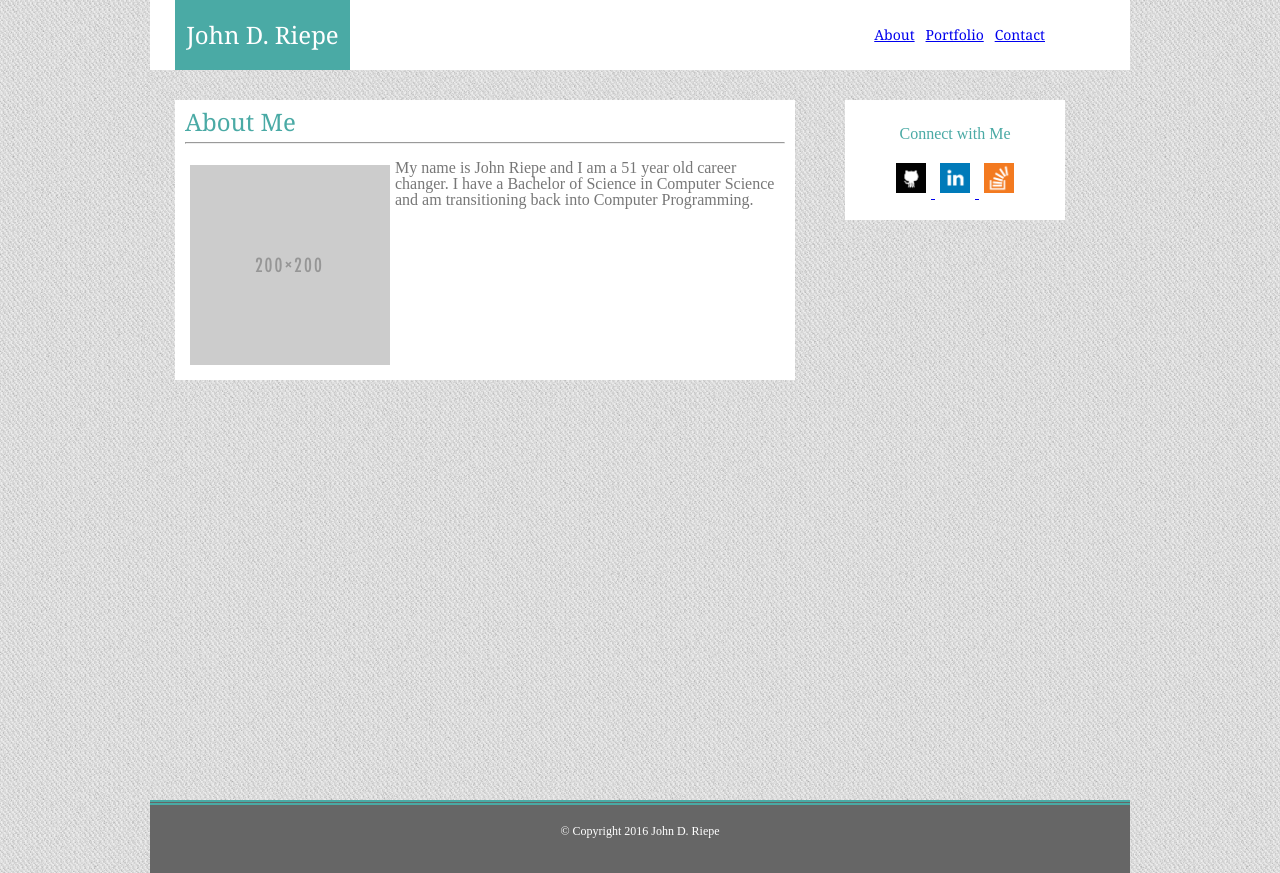
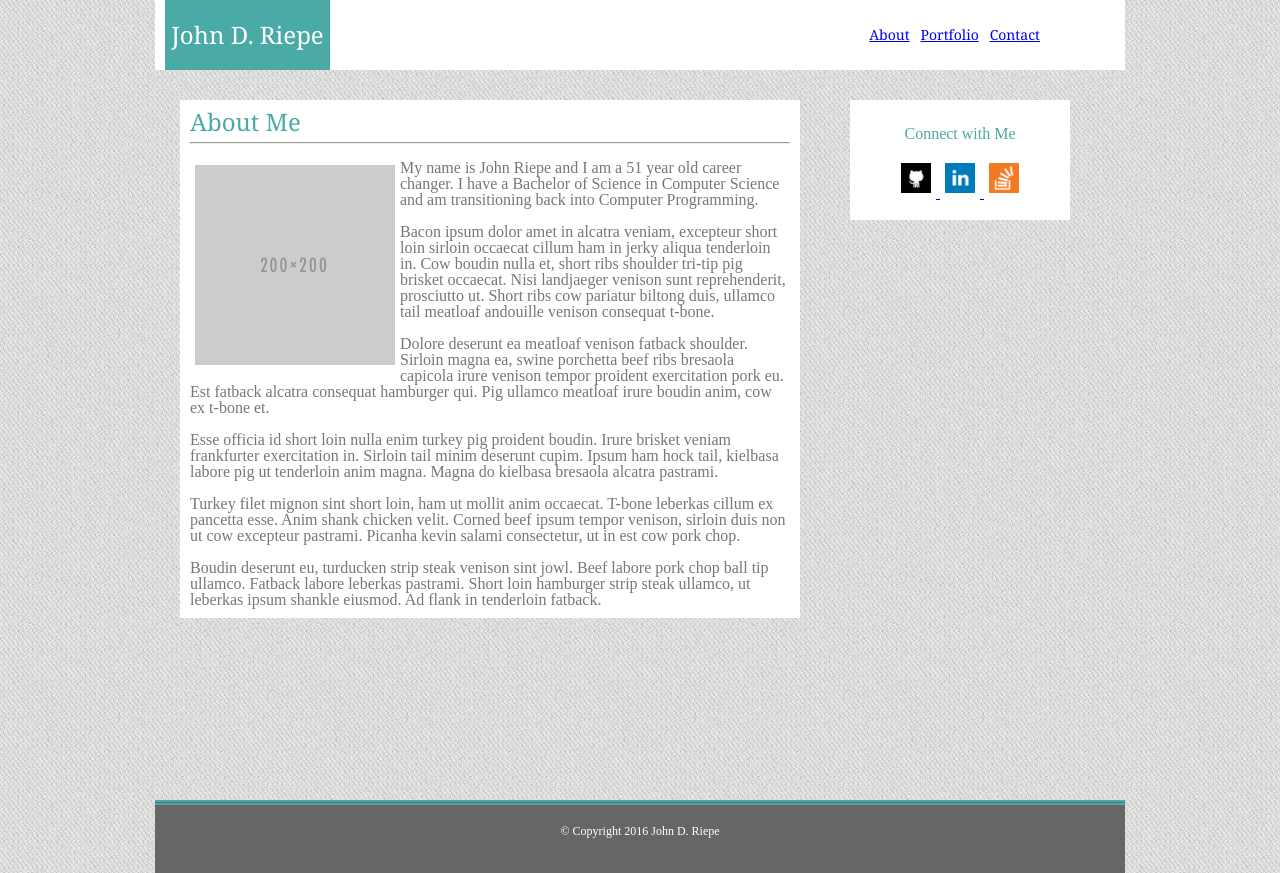
Before and after one commit to JRiepe/Basic-Portfolio, a PHP site: page /index.php in a window 1280 px wide. Run offline with PHP 8.4, Linux system fonts and the light colour scheme.

Commit message:
fixed media tags

```diff
--- a/assets/css/style.css
+++ b/assets/css/style.css
@@ -15,8 +15,8 @@ header {
 	background-color: #4aaaa5;
 	font-family: 'Georgia', Times, Times New Roman, serif;
 	font-size: 24px;
-	margin-left: 25px;
-	width: 175px;
+	margin-left: 10px;
+	width: 165px;
 	text-align: center;
 	line-height: 70px;
 }
@@ -37,10 +37,10 @@ nav {
 	position: relative;
 	float: right;
 	line-height: 70px;
-	text-align: center;
+	text-align: right;
 	font-family: 'Georgia', Times, Times New Roman, serif;
 	font-size: 14px;
-	margin-right: 85;
+	margin-right: 85px;
 	color: #77777;
 
 }
@@ -54,19 +54,20 @@ section {
 	float: left;
 	padding: 10px;
 	margin: 30px 25px 0px 25px;
-	/* text-overflow: auto; */
-	/*overflow: auto;*/
+	text-overflow: auto;
+	overflow: auto;
 
 }
 
 img {
 
 	padding: 5px;
+
 }
 
 /* Right Side CSS */
 aside {
-
+	position: relative;
 	color: #4aaaa5;
 	width: 200px;
 	height: 100px;
@@ -174,28 +175,42 @@ h2 {
 
 	/* @Media Screen Tags */
 
-@media screen and (max-width: 980px)
+@media screen and (min-width: 980px)
 	{
 		body {
-			width: 960px;
+			width: 970px;
 			}
 
 	}
-@media screen and (max-width: 768px)
+@media screen and (min-width: 720px) and (max-width: 979px)
 	{
 		body {
 			width: 700px;
+
 			}
 
 	}
-@media screen and (max-width: 640px)
+@media screen and (min-width: 560px) and (max-width: 719px)
 
 	{
 		body {
 			width: 550px;
 			}
 		section {
-			width: 500;
+			width: 500px;
 			}
 
 	}
+
+
+@media screen and (min-width: 320px) and (max-width: 559px)
+
+	{
+		body {
+			width: 320px;
+			}
+		section {
+			width: 310px;
+			}
+
+	}
--- a/index.html
+++ b/index.html
@@ -42,6 +42,18 @@
 			<br>
 			<img src="assets/images/placeholder.png" alt="Picture" style="width: 200px; height: 200px;" align="left">
 			<p> My name is John Riepe and I am a 51 year old career changer. I have a Bachelor of Science in Computer Science and am transitioning back into Computer Programming.</p>
+			<br>
+			<p>Bacon ipsum dolor amet in alcatra veniam, excepteur short loin sirloin occaecat cillum ham in jerky aliqua tenderloin in. Cow boudin nulla et, short ribs shoulder tri-tip pig brisket occaecat. Nisi landjaeger venison sunt reprehenderit, prosciutto ut. Short ribs cow pariatur biltong duis, ullamco tail meatloaf andouille venison consequat t-bone.</p>
+			<br>
+			<p>Dolore deserunt ea meatloaf venison fatback shoulder. Sirloin magna ea, swine porchetta beef ribs bresaola capicola irure venison tempor proident exercitation pork eu. Est fatback alcatra consequat hamburger qui. Pig ullamco meatloaf irure boudin anim, cow ex t-bone et.</p>
+			<br>
+			<p>Esse officia id short loin nulla enim turkey pig proident boudin. Irure brisket veniam frankfurter exercitation in. Sirloin tail minim deserunt cupim. Ipsum ham hock tail, kielbasa labore pig ut tenderloin anim magna. Magna do kielbasa bresaola alcatra pastrami.</p>
+			<br>
+			<p>Turkey filet mignon sint short loin, ham ut mollit anim occaecat. T-bone leberkas cillum ex pancetta esse. Anim shank chicken velit. Corned beef ipsum tempor venison, sirloin duis non ut cow excepteur pastrami. Picanha kevin salami consectetur, ut in est cow pork chop.</p>
+			<br>
+			<p>Boudin deserunt eu, turducken strip steak venison sint jowl. Beef labore pork chop ball tip ullamco. Fatback labore leberkas pastrami. Short loin hamburger strip steak ullamco, ut leberkas ipsum shankle eiusmod. Ad flank in tenderloin fatback.</p>
+
+
 		</section>
 
 		<!-- Right side content -->
@@ -60,6 +72,7 @@
 			<a href="http://www.stackoverflow.com">
 				<img src="assets/images/overflow.png" alt="Stack Overflow" style="width: 30px; height: 30px;">
 			</a>
+
 		</aside>
 
  	</div>
```
